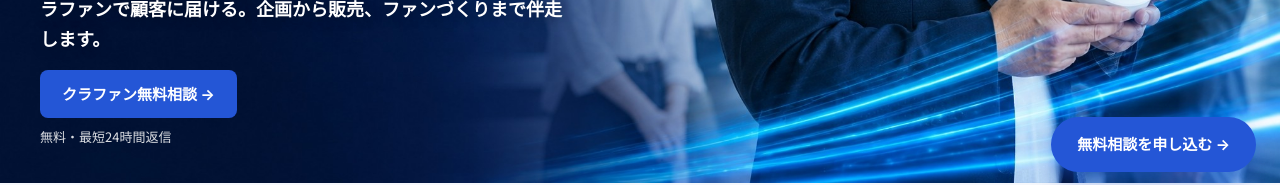
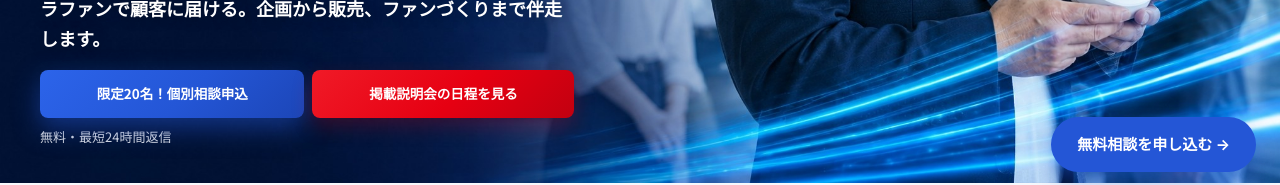
Before and after one commit to adr35760/kamo-funding-app, a Next.js app: page / in a window 1280 px wide. Shown: the part 604-789 px from the top of the page. Built offline with nearby package versions, Linux system fonts and the light colour scheme; no server answers.

Commit message:
feat(top): FVのCTAを2つ（青=限定20名！個別相談申込／赤=掲載説明会の日程を見る）に変更し動きを付ける（t iku指示 2026-11-18）

```diff
--- a/src/components/TopLandingPage.tsx
+++ b/src/components/TopLandingPage.tsx
@@ -241,9 +241,22 @@ export default function TopLandingPage() {
             <p className="tlp-hero-sub">{LP_HERO.sub}</p>
             <div className="tlp-hero-copy">
               <p className="tlp-hero-lead">{LP_HERO.lead}</p>
-              <a className="tlp-btn tlp-btn-primary" href="#consult" onClick={onHeroCta}>
-                {LP_HERO.cta}
-              </a>
+              {/* 2026-11-18 t iku指示: 青（個別相談）を主・赤（掲載説明会）を副にした2ボタン */}
+              <div className="tlp-hero-ctas">
+                <a
+                  className="tlp-btn tlp-btn-primary tlp-hero-cta tlp-hero-cta-main"
+                  href={LP_HERO.ctaHref}
+                  onClick={onHeroCta}
+                >
+                  {LP_HERO.cta}
+                </a>
+                <a
+                  className="tlp-btn tlp-hero-cta tlp-hero-cta-sub"
+                  href={LP_HERO.ctaSubHref}
+                >
+                  {LP_HERO.ctaSub}
+                </a>
+              </div>
               <p className="tlp-hero-note">{LP_HERO.note}</p>
             </div>
           </div>
--- a/src/lib/top-lp-content.ts
+++ b/src/lib/top-lp-content.ts
@@ -52,7 +52,14 @@ export const LP_HERO = {
    */
   lead:
     'できることを、応援される事業へ。新しい商品やサービスを、クラファンで顧客に届ける。企画から販売、ファンづくりまで伴走します。',
-  cta: 'クラファン無料相談 →',
+  /**
+   * 2026-11-18 t iku指示: FVのボタンを2つにする（青=個別相談 / 赤=掲載説明会）。
+   *   文言は指定どおり。リンク先は 青=既存の無料相談フォーム（#consult） / 赤=掲載説明会LP（/lp）。
+   */
+  cta: '限定20名！個別相談申込',
+  ctaHref: '#consult',
+  ctaSub: '掲載説明会の日程を見る',
+  ctaSubHref: '/lp',
   note: '無料・最短24時間返信',
 } as const;
 
--- a/src/styles/top-lp.css
+++ b/src/styles/top-lp.css
@@ -169,6 +169,95 @@
   min-height: 48px;
   padding: 12px 22px;
   font-size: 15px;
+}
+/* 2026-11-18 t iku指示: FVのボタンを2つ（青=個別相談／赤=掲載説明会）。
+   同じ高さ・同じ角丸で横に並べ、青を主・赤を副に見せる。
+   動き（青=ゆっくり脈打つグロー／赤=光が横に流れるシャイン）は
+   prefers-reduced-motion: reduce では止める。 */
+.tlp-hero-ctas {
+  display: flex;
+  flex-wrap: wrap;
+  align-items: stretch;
+  gap: 12px;
+}
+.tlp-hero-cta {
+  position: relative;
+  flex: 1 1 auto;
+  overflow: hidden;
+  white-space: nowrap;
+  text-decoration: none;
+  /* `.tlp-page a`（青）より強くして、青・赤どちらのボタンも白文字にする */
+  color: #fff !important;
+  transition: box-shadow 0.25s ease, filter 0.2s ease, transform 0.2s ease;
+}
+.tlp-hero-cta:hover {
+  transform: translateY(-1px);
+  filter: brightness(1.05);
+}
+/* 青地・赤地の上でも枠が見えるように、FVのボタンは白いフォーカス枠にする */
+.tlp-hero-cta:focus-visible {
+  outline: 3px solid #fff;
+  outline-offset: 3px;
+}
+.tlp-hero-cta-main {
+  background: linear-gradient(135deg, #2c64ea 0%, var(--cta-primary) 55%, #1c46b8 100%);
+  box-shadow: 0 8px 22px rgba(36, 86, 214, 0.42);
+}
+.tlp-hero-cta-sub {
+  background: linear-gradient(135deg, #f01a27 0%, #e60012 55%, #c20010 100%);
+  box-shadow: 0 8px 20px rgba(200, 0, 16, 0.26);
+}
+/* 赤ボタンの光（横に流れるシャイン）。通常は左外に待機させ、動きは下のメディアクエリで付ける */
+.tlp-hero-cta-sub::after {
+  content: '';
+  position: absolute;
+  top: -25%;
+  bottom: -25%;
+  left: -60%;
+  width: 38%;
+  background: linear-gradient(
+    100deg,
+    rgba(255, 255, 255, 0) 0%,
+    rgba(255, 255, 255, 0.45) 50%,
+    rgba(255, 255, 255, 0) 100%
+  );
+  transform: skewX(-18deg);
+  pointer-events: none;
+}
+@media (prefers-reduced-motion: no-preference) {
+  .tlp-hero-cta-main {
+    animation: tlp-cta-glow 2.6s ease-in-out infinite;
+  }
+  .tlp-hero-cta-sub::after {
+    animation: tlp-cta-shine 3.4s ease-in-out infinite;
+  }
+}
+@media (prefers-reduced-motion: reduce) {
+  .tlp-hero-cta,
+  .tlp-hero-cta-sub::after {
+    animation: none !important;
+  }
+  .tlp-hero-cta:hover {
+    transform: none;
+  }
+}
+@keyframes tlp-cta-glow {
+  0%,
+  100% {
+    box-shadow: 0 8px 22px rgba(36, 86, 214, 0.42), 0 0 0 0 rgba(110, 158, 255, 0.5);
+  }
+  50% {
+    box-shadow: 0 10px 26px rgba(36, 86, 214, 0.5), 0 0 0 9px rgba(110, 158, 255, 0);
+  }
+}
+@keyframes tlp-cta-shine {
+  0% {
+    left: -60%;
+  }
+  60%,
+  100% {
+    left: 120%;
+  }
 }
 .tlp-hero-note {
   margin-top: 8px;
@@ -669,6 +758,19 @@
   }
 }
 
+/* ===== 1024–1399: FVの2ボタンを1行に保つ（文字を少しだけ詰める） =====
+   1440px以上の見た目は変えない。狭いノートPCでボタンが縦に折り返さないための調整。 */
+@media (min-width: 1024px) and (max-width: 1399px) {
+  .tlp-hero-ctas {
+    gap: 8px;
+  }
+  .tlp-hero-copy .tlp-btn {
+    padding-left: 14px;
+    padding-right: 14px;
+    font-size: 13.5px;
+  }
+}
+
 /* ===== タブレット（768–1023）: 2×2のまま余白縮小（§9） ===== */
 @media (max-width: 1023px) {
   .tlp-page {
@@ -689,6 +791,14 @@
     min-height: 46px;
     padding: 11px 20px;
     font-size: 14.5px;
+  }
+  /* タブレットは幅が足りないので、2ボタンを詰めて1行に収める */
+  .tlp-hero-ctas {
+    gap: 9px;
+  }
+  .tlp-hero-cta {
+    padding-left: 15px;
+    padding-right: 15px;
   }
   .tlp-btn-ghost {
     min-height: 54px;
@@ -755,6 +865,15 @@
     width: 100%;
     min-height: 54px;
     font-size: 16px;
+  }
+  /* スマホは2ボタンを縦積み（幅いっぱい）にして、最初の画面内に出す */
+  .tlp-hero-ctas {
+    flex-direction: column;
+    gap: 10px;
+  }
+  .tlp-hero-cta {
+    flex: 0 0 auto;
+    width: 100%;
   }
   .tlp-hero-note {
     margin-top: 10px;
```
